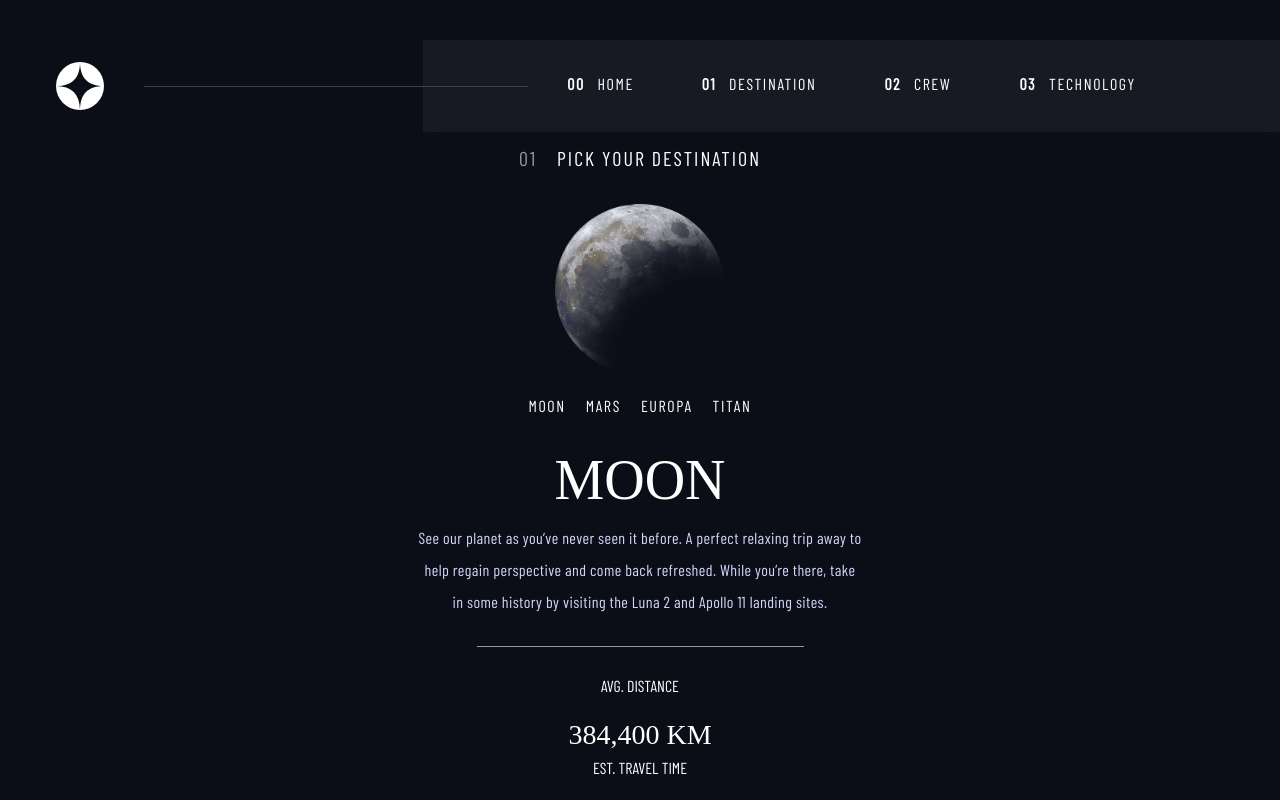
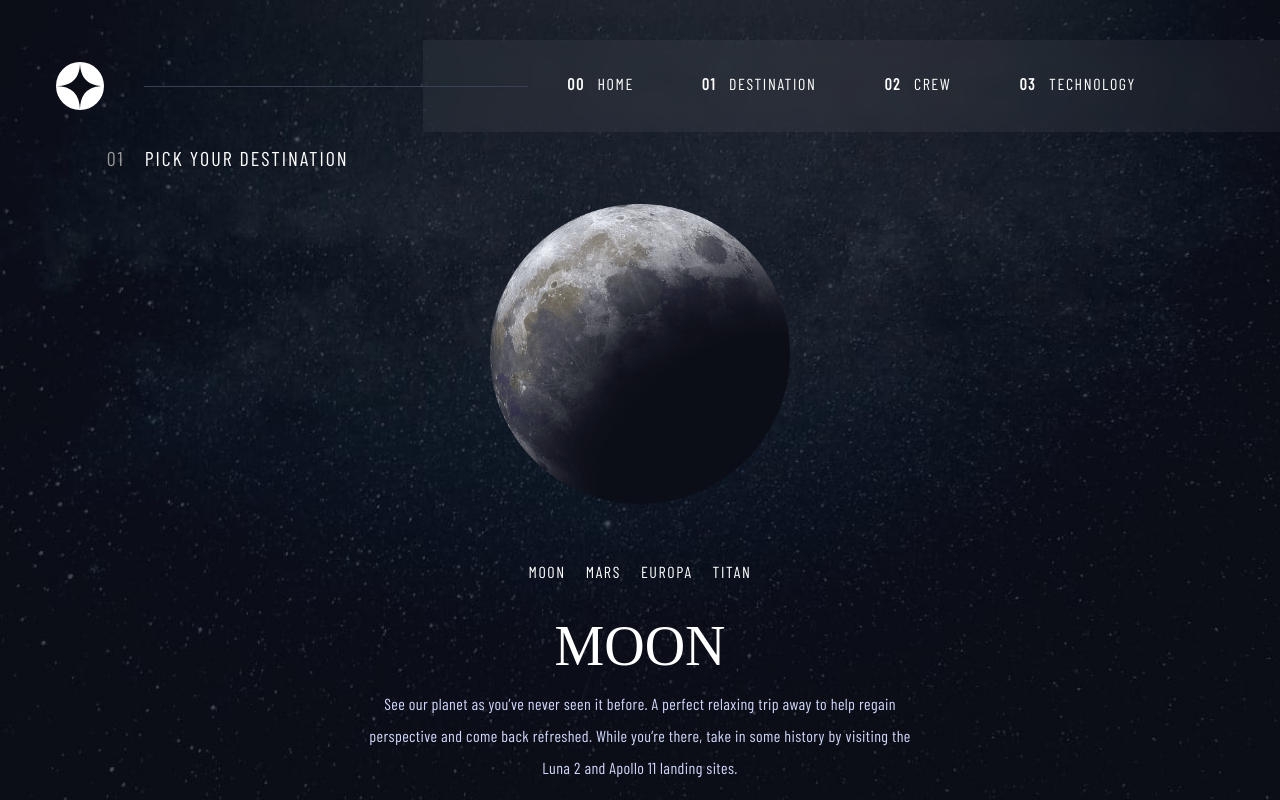
Before and after one commit to Renz757/space-tourism, a React (Vite) app: page /destination in a window 1280 px wide. Shown: the top 800 px of the page. Built offline with nearby package versions, Linux system fonts and the light colour scheme; the HTML template or start-up script is replaced by a standard one; a web font is replaced by a local one.

Commit message:
destination tabel styles

```diff
--- a/src/pages/Destination.tsx
+++ b/src/pages/Destination.tsx
@@ -1,6 +1,18 @@
+import { useState } from "react"
+import data from "../../data.json"
 import DestinationNav from "../components/DestinationNav"
 
-const Destination = () => {
+interface Item {
+  name: string;
+
+}
+
+const Destination: React.FC = () => {
+
+  // const [selectedDestination, setSelectedDestination] = useState<string>("Moon")
+
+  // const destinationData = data.filter(destination => "destination")
+
   return (
     <div className="relative h-full">
       {/* Background Image Mobile */}
@@ -10,28 +22,45 @@ const Destination = () => {
           src='../../assets/destination/background-destination-mobile.jpg'
         />
       </div>
+      <div className='absolute inset-0 overflow-hidden'>
+        <img
+          className='hidden md:block h-full w-full object-cover object-center'
+          src='../../assets/destination/background-destination-tablet.jpg'
+        />
+      </div>
+      <div className='absolute inset-0 overflow-hidden'>
+        <img
+          className='hidden lg:block h-full w-full object-cover object-center'
+          src='../../assets/destination/background-destination-desktop.jpg'
+        />
+      </div>
 
       <div className="relative z-10 pt-36 overflow-auto">
         <div className="w-10/12 mx-auto flex flex-col items-center">
-          <h4 className="text-xl text-white tracking-widest font-barlow">
+          <h4 className="text-xl text-white tracking-widest font-barlow md:self-start">
             <span className="text-[#979797] tracking-widest mr-5">01</span>
             PICK YOUR DESTINATION
           </h4>
-          <div className="mt-8">
+          <div className="mt-8 md:hidden">
             <img src="../../assets/destination/image-moon.png"
               className="w-[170px] h-[170px]"
             />
           </div>
+          <div className="mt-8 hidden md:block">
+            <img src="../../assets/destination/image-moon.png"
+              className="w-[300px] h-[300px]"
+            />
+          </div>
         </div>
 
-        <div className="flex flex-col items-center mt-5 w-10/12 mx-auto pb-20">
+        <div className="flex flex-col items-center mt-5 md:mt-14 w-10/12 mx-auto pb-20">
           <DestinationNav />
           <h1 className="text-[56px] text-white font-bellefair mt-4">MOON</h1>
-          <p className="text-center text-tropicalBlue font-barlow tracking-wide leading-8 w-[327px] md:w-[444px] mx-auto">See our planet as you’ve never seen it before. A perfect relaxing trip away to help regain perspective and come back refreshed. While you’re there, take in some history by visiting the Luna 2 and Apollo 11 landing sites.</p>
+          <p className="text-center text-tropicalBlue font-barlow tracking-wide leading-8 w-[327px] md:w-[573px] mx-auto">See our planet as you’ve never seen it before. A perfect relaxing trip away to help regain perspective and come back refreshed. While you’re there, take in some history by visiting the Luna 2 and Apollo 11 landing sites.</p>
           {/* Line */}
-          <div className="w-[327px] h-[.3px] bg-[#979797] my-7"></div>
+          <div className="w-[327px] md:w-[573px] h-[.3px] bg-[#979797] my-7"></div>
 
-          <div className="text-white">
+          <div className="text-white flex flex-col md:flex-row md:justify-between w-6/12">
             <div className="text-center">
               <p className="text-base font-barlow">AVG. DISTANCE</p>
               <h3 className="font-bellefair text-[28px] mt-4">384,400 KM</h3>
```
